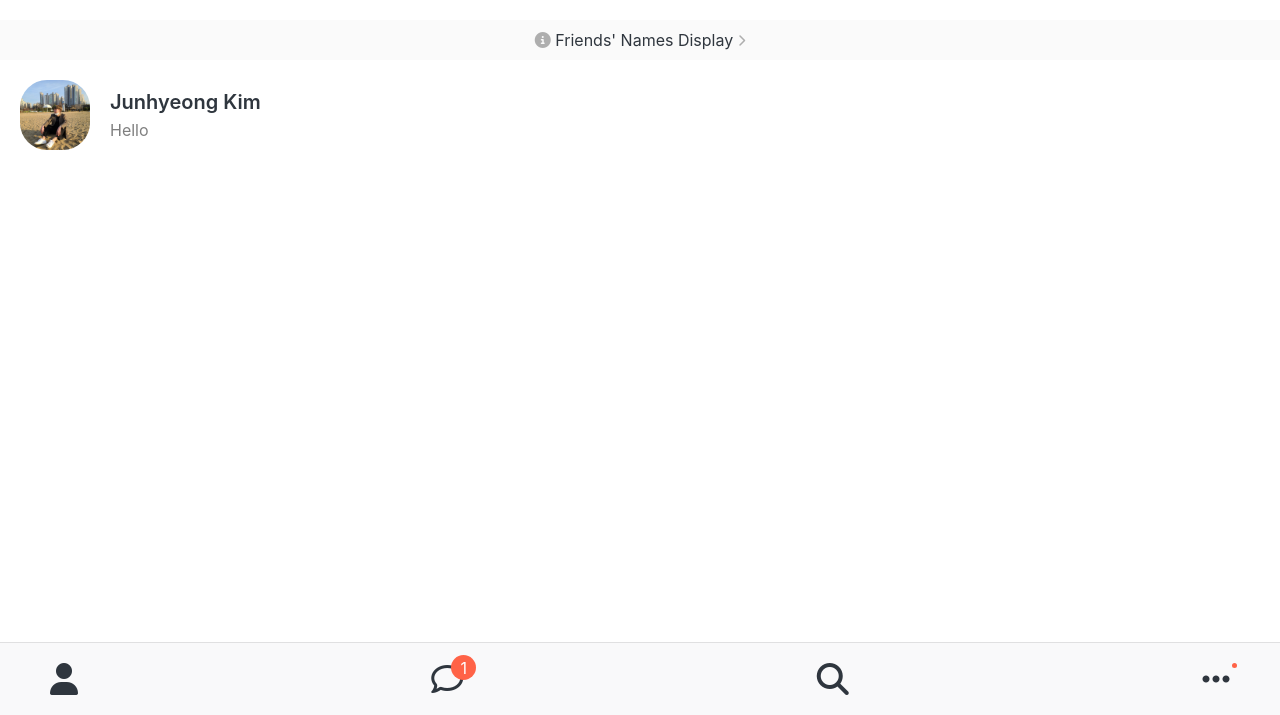
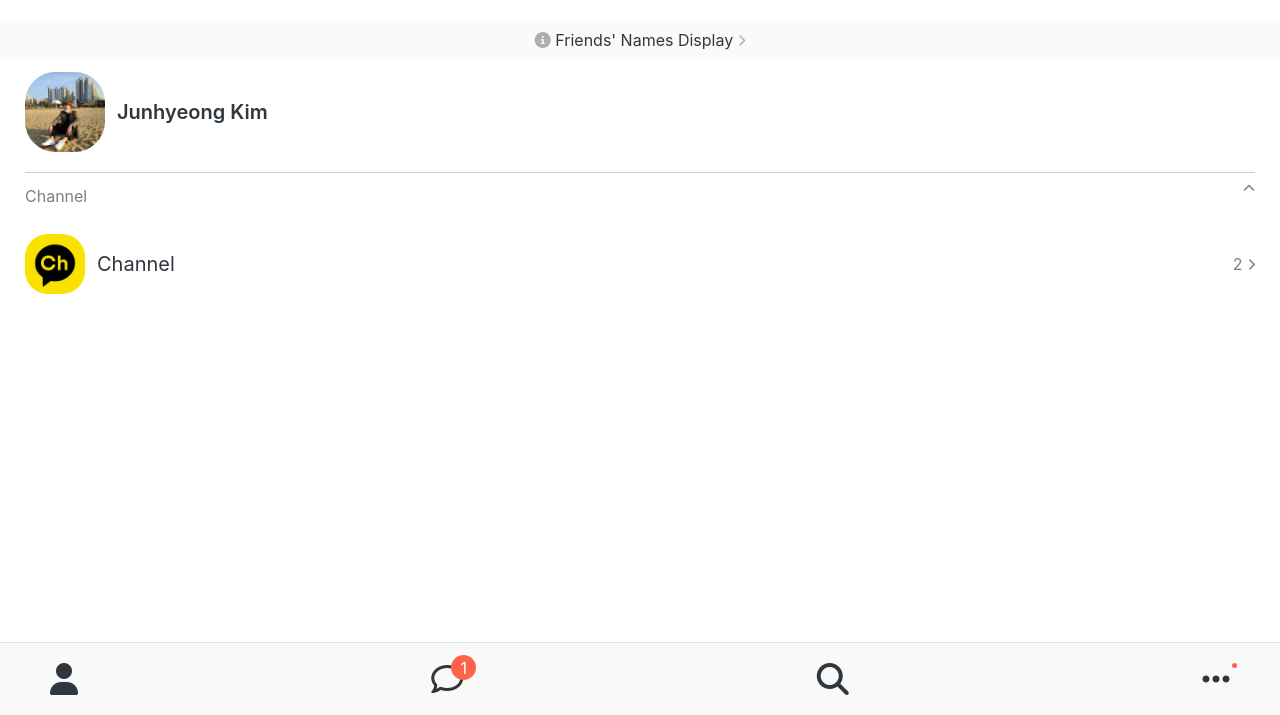
Before and after one commit to leeeryboy/kakaotalk-clone, a plain HTML site: page friends.html in a window 1280 px wide. Shown: the part 85-800 px from the top of the page. Drawn offline with Linux system fonts and the light colour scheme.

Commit message:
Created friends page

```diff
--- a/css/components/screen-header.css
+++ b/css/components/screen-header.css
@@ -2,7 +2,7 @@
   display: flex;
   justify-content: space-between;
   align-items: center;
-  padding: 25px;
+  padding: var(--default-space);
 }
 
 .screen-header__title {
--- a/css/components/user-component.css
+++ b/css/components/user-component.css
@@ -1,14 +1,15 @@
 .user-component,
-.user-component__column:first-child {
+.user-component__column {
   display: flex;
   align-items: center;
+  justify-content: space-between;
 }
 
 .user-component__avatar {
   width: 70px;
   height: 70px;
-  border-radius: 27px;
-  margin: 20px;
+  border-radius: 38%;
+  margin-right: 12px;
 }
 
 .user-component__name {
@@ -21,3 +22,21 @@
   font-size: 16px;
   color: rgba(0, 0, 0, 0.5);
 }
+
+.user-component__avatar--xl {
+  width: 80px;
+  height: 80px;
+}
+
+.user-component__avatar--sm {
+  width: 60px;
+  height: 60px;
+}
+
+.user-component__name--not-bold {
+  font-weight: 400;
+}
+
+.user-component__column:last-child {
+  color: rgba(0, 0, 0, 0.5);
+}
--- a/css/screens/friends.css
+++ b/css/screens/friends.css
@@ -3,8 +3,30 @@
   display: block;
   background-color: #fafafa;
   padding: 12px 0px;
+  margin-bottom: 12px;
 }
 
 #friends-display-link i {
   color: rgba(0, 0, 0, 0.3);
 }
+
+.friends-screen {
+  padding: 0px var(--default-space);
+}
+
+.friends-screen__channel {
+  margin-top: 20px;
+  border-top: 1px solid rgba(0, 0, 0, 0.2);
+  padding-top: 15px;
+}
+
+.friends-screen__channel__header {
+  margin-bottom: 30px;
+  display: flex;
+  justify-content: space-between;
+  color: rgba(0, 0, 0, 0.5);
+}
+
+#space {
+  margin-right: 5px;
+}
--- a/css/variables.css
+++ b/css/variables.css
@@ -1,3 +1,4 @@
 :root {
   --yellow: #fae100;
+  --default-space: 25px;
 }
--- a/friends.html
+++ b/friends.html
@@ -35,16 +35,45 @@
       <i class="fas fa-chevron-right fa-xs"></i>
     </a>
 
+    <main class="friends-screen">
       <div class="user-component">
         <div class="user-component__column">
-        <img src="profile.jpg" class="user-component__avatar" />
+          <img
+            src="profile.jpg"
+            class="user-component__avatar user-component__avatar--xl"
+          />
           <div class="user-component__text">
             <h4 class="user-component__name">Junhyeong Kim</h4>
-          <h6 class="user-component__description">Hello</h6>
+            <!-- <h6 class="user-component__description">Hello</h6> -->
           </div>
         </div>
         <div class="user-component__column"></div>
       </div>
+      <div class="friends-screen__channel">
+        <div class="friends-screen__channel__header">
+          <span>Channel</span>
+          <i class="fas fa-chevron-up fa-xs"></i>
+        </div>
+        <div class="user-component">
+          <div class="user-component__column">
+            <img
+              src="channel.png"
+              class="user-component__avatar user-component__avatar--sm"
+            />
+            <div class="user-component__text">
+              <h4 class="user-component__name user-component__name--not-bold">
+                Channel
+              </h4>
+              <!-- <h6 class="user-component__description">Hello</h6> -->
+            </div>
+          </div>
+          <div class="user-component__column">
+            <span id="space">2</span>
+            <i class="fas fa-chevron-right fa-xs"></i>
+          </div>
+        </div>
+      </div>
+    </main>
 
     <nav class="nav">
       <ul class="nav__list">
```
Also changed, not shown: channel.png (added). Lines whose indentation alone changed are shown as unchanged.
